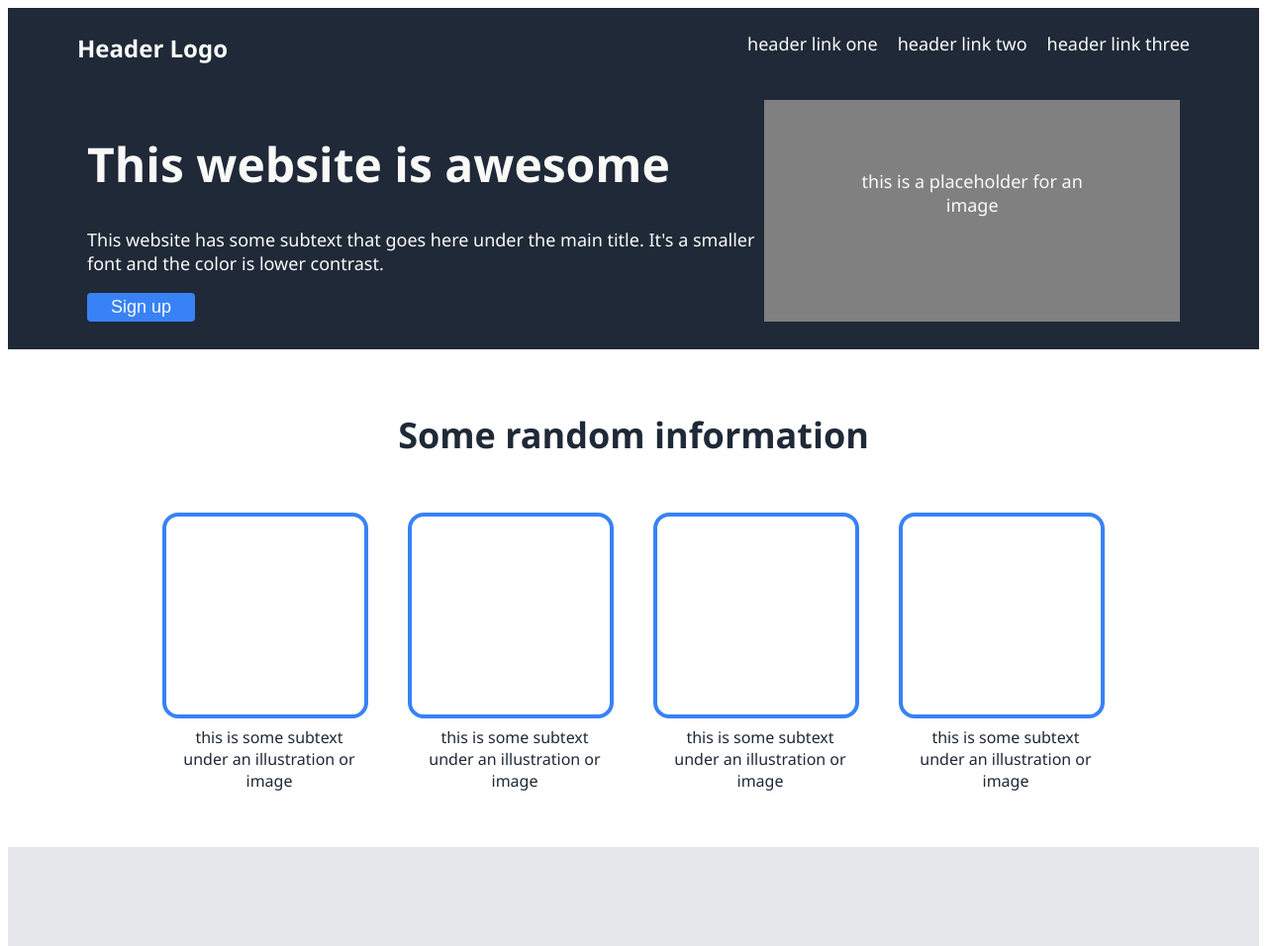
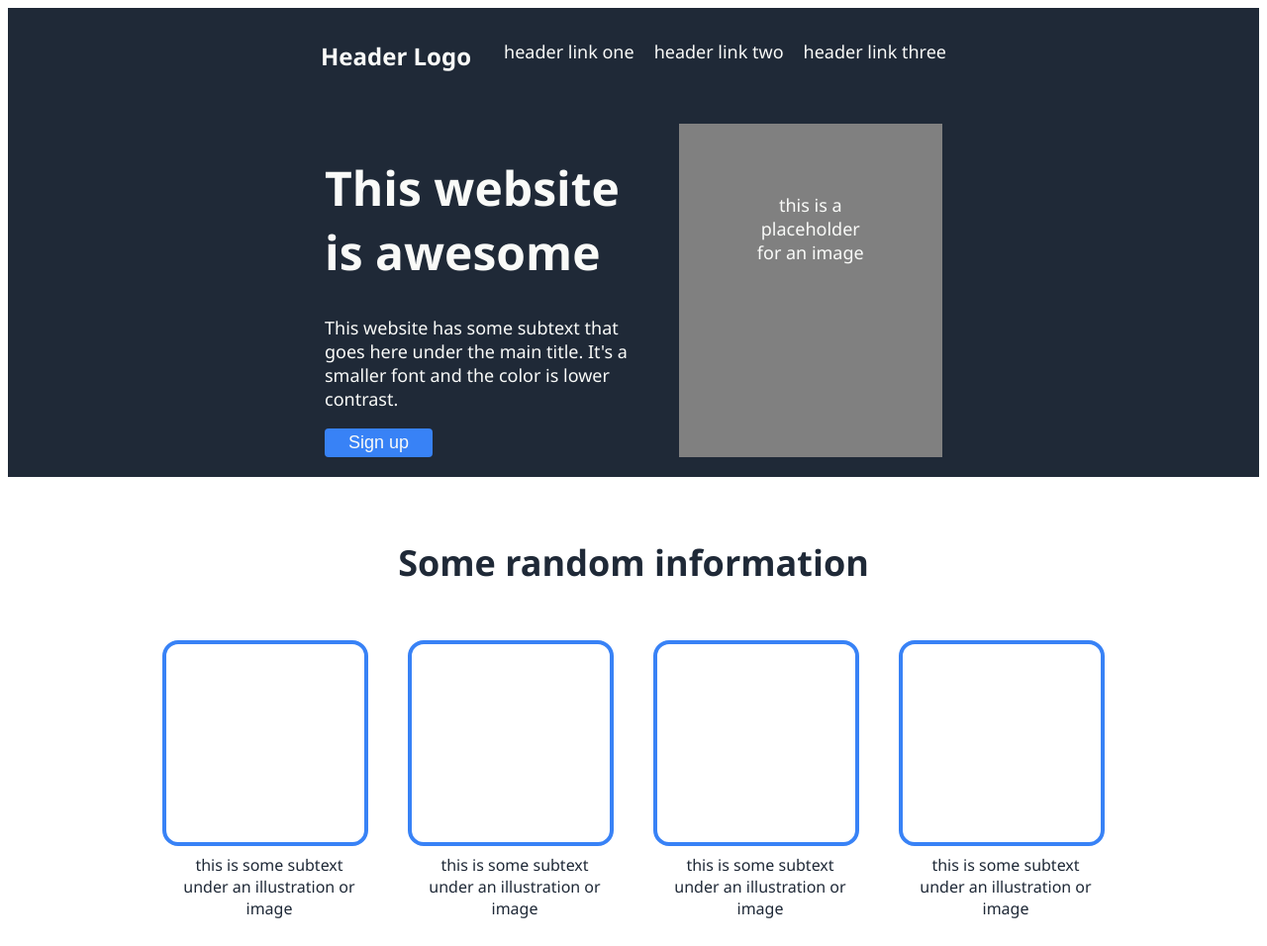
Before and after one commit to rvanderbent/odin-landing-page, a plain HTML site: page index.html in a window 1280 px wide. Shown: the top 956 px of the page at 99% size. Drawn offline with Linux system fonts and the light colour scheme.

Commit message:
Fix some alignment issues

```diff
--- a/styles.css
+++ b/styles.css
@@ -1,6 +1,9 @@
 
 body {
     font-family:'Segoe UI', Tahoma, Geneva, Verdana, sans-serif;
+    height: 100vh;
+    display: flex;
+    flex-direction: column;
 }
 
 button {
@@ -15,26 +18,23 @@ button {
 .hero {
     background-color: #1F2937;
     color: #F9FAF8;
-    padding: 8px 60px;
+    padding: 0px 300px;
+    display: flex;
+    flex-direction: column;
 }
 
-.hero-content {
-    font-size: 18px;
-    padding: 20px;
-    display: flex;
-    justify-content: center;
-}
 
-.hero-content h1 {
-    font-size: 48px;
-    font-weight: bolder;
-}
-
-ul {
+.header {
     list-style: none;
     display: flex;
     justify-content: space-between;
-    padding: 0px 10px;
+    padding: 16px;
+    flex: 1;
+}
+
+.logo {
+    font-size: 24px;
+    font-weight: bold;
 }
 
 .right-links {
@@ -43,11 +43,19 @@ ul {
     font-size: 18px;
 }
 
-.logo {
-    font-size: 24px;
-    font-weight: bold;
+
+.hero-content {
+    font-size: 18px;
+    padding: 20px;
+    display: flex;
+    justify-content: center;
+    gap: 48px
 }
 
+.hero-content h1 {
+    font-size: 48px;
+    font-weight: bolder;
+}
 
 .hero .image {
     flex-basis: 400px;
@@ -61,6 +69,7 @@ ul {
     flex-direction: column;
     align-items: center;
     padding: 32px;
+    flex: 1;
 }
 
 .info-section .title {
@@ -107,6 +116,7 @@ ul {
     flex-direction: column;
     justify-content: center;
     padding: 180px 260px;
+    flex: 1;
 }
 
 .quote {
@@ -128,6 +138,7 @@ ul {
     margin: 48px;
     display: flex;
     justify-content: space-between;
+    flex: 1;
 }
 
 
```
